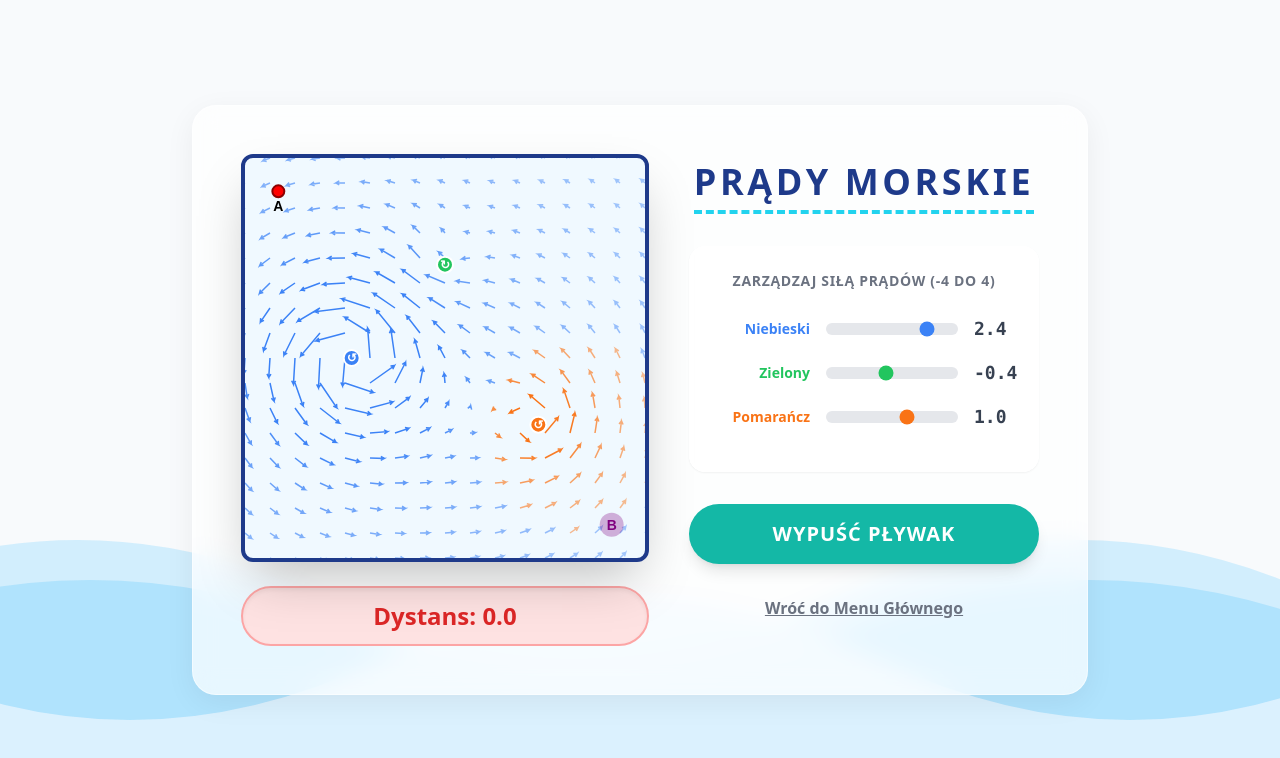
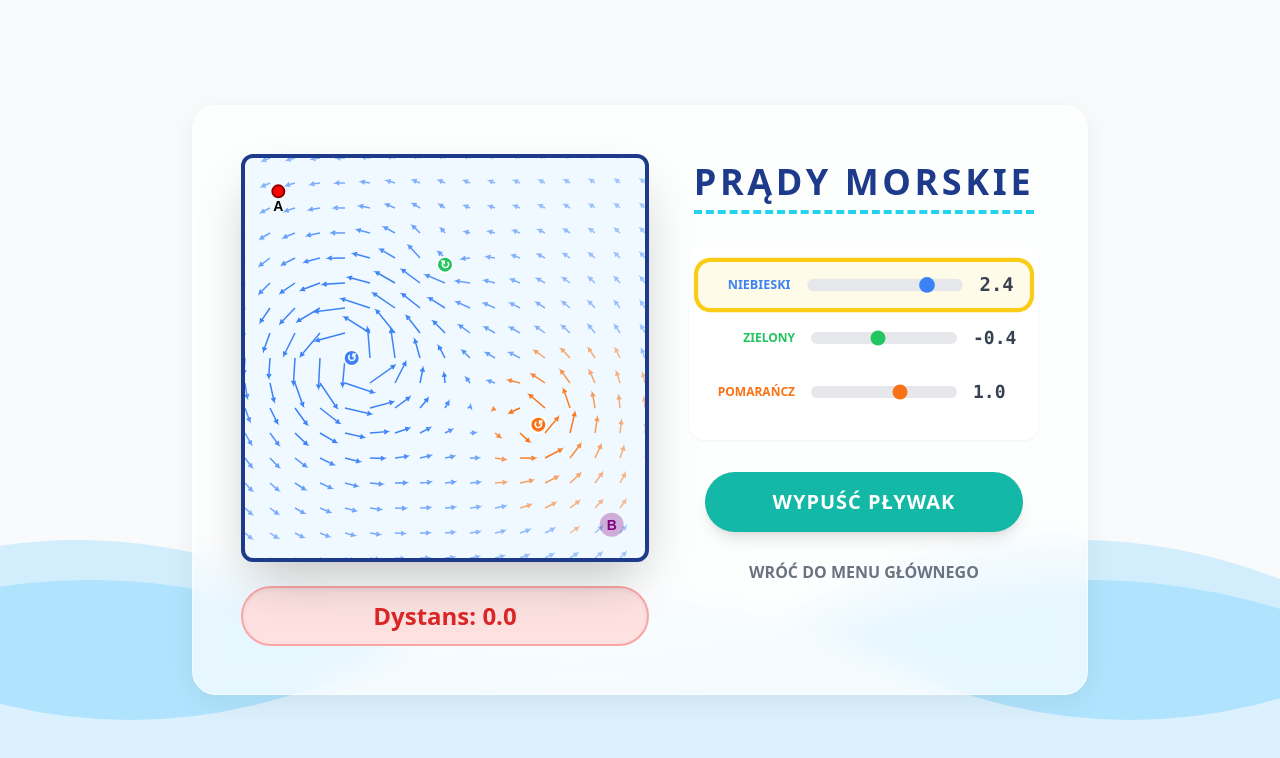
Before and after one commit to Sk1pp3rr/Piknik-Naukowy-gra, a React (Vite) app in the folder morska-przygoda-pro/: page / in a window 1280 px wide. Both pictures are taken after a click on the button "🌀 Wypuść Pływak". Shown: the top 758 px of the page. Built offline with nearby package versions, Linux system fonts and the light colour scheme.

Commit message:
wiry - obsługa kontrolerem

```diff
--- a/morska-przygoda-pro/src/components/wiry.tsx
+++ b/morska-przygoda-pro/src/components/wiry.tsx
@@ -1,6 +1,6 @@
 import { useState, useEffect, useRef } from 'react';
 
-// Stałe fizyczne dla planszy
+// Stałe fizyczne
 const W = 400, H = 400;
 const bounds = 2.9, dt = 0.04, eps = 0.08, targetRadius = 0.18;
 
@@ -8,16 +8,15 @@ type Point = { x: number; y: number };
 type Scenario = { A: Point; B: Point };
 
 const SCENARIOS: Scenario[] = [
-  { A: { x: -2.5, y: -2.0 }, B: { x: 2.3, y: 2.0 } },  // (Lewy dół -> Prawy góra)
-  { A: { x: -2.5, y: 2.5 }, B: { x: 2.5, y: -2.5 } },  // (Lewy góra -> Prawy dół)
-  { A: { x: 0.0, y: -2.6 }, B: { x: 0.0, y: 2.6 } },   // Pionowo przez środek
-  { A: { x: -2.6, y: 0.0 }, B: { x: 2.6, y: 0.0 } },   // Poziomo przez środek
-  { A: { x: 2.5, y: -2.0 }, B: { x: -2.5, y: 2.0 } }   // (Prawy dół -> Lewy góra)
+  { A: { x: -2.5, y: -2.0 }, B: { x: 2.3, y: 2.0 } },
+  { A: { x: -2.5, y: 2.5 }, B: { x: 2.5, y: -2.5 } },
+  { A: { x: 0.0, y: -2.6 }, B: { x: 0.0, y: 2.6 } },
+  { A: { x: -2.6, y: 0.0 }, B: { x: 2.6, y: 0.0 } },
+  { A: { x: 2.5, y: -2.0 }, B: { x: -2.5, y: 2.0 } }
 ];
 
 function randomStrength() {
-  const value = Math.random()*4 * (Math.random() < 0.5 ? -1 : 1);
-  return value;
+  return Math.random()*4 * (Math.random() < 0.5 ? -1 : 1);
 }
 
 type Vortex = { id: number; x: number; y: number; strength: number; colorClass: string; hex: string; name: string };
@@ -44,7 +43,6 @@ export default function Wiry({ goBack, onSaveScore }: { goBack: () => void, onSa
 
   const vorticesRef = useRef(vortices);
 
-  // Zapewnia odświeżenie referencji, żeby Canvas miał zawsze aktualne dane
   useEffect(() => { vorticesRef.current = vortices; }, [vortices]);
   useEffect(() => {
     pointsRef.current = levelPoints;
@@ -57,6 +55,104 @@ export default function Wiry({ goBack, onSaveScore }: { goBack: () => void, onSa
   const [liveDistance, setLiveDistance] = useState(0);
   const [errorMsg, setErrorMsg] = useState<string | null>(null);
 
+  // --- SYSTEM STEROWANIA PADEM ---
+  const [cursorIndex, setCursorIndex] = useState(0);
+
+  // Zabezpieczony stan dla pętli kontrolera
+  const stateRef = useRef({ cursorIndex, isPlaying, isFinished, finalScore });
+  useEffect(() => {
+    stateRef.current = { cursorIndex, isPlaying, isFinished, finalScore };
+  }, [cursorIndex, isPlaying, isFinished, finalScore]);
+
+  // ROZDZIELONE OPÓŹNIENIA DLA KONTROLERA
+  const lastNavTime = useRef(0);
+  const lastSliderTime = useRef(0);
+  const navCooldown = 250;
+  const sliderCooldown = 50;
+
+  useEffect(() => {
+    let loopId: number;
+    let wasAPressed = false;
+    let wasBPressed = false;
+
+    const pollGamepad = () => {
+      const pad = Array.from(navigator.getGamepads()).find(p => p !== null);
+      if (pad) {
+        const now = Date.now();
+        const { cursorIndex, isPlaying, isFinished, finalScore } = stateRef.current;
+
+        const deadzone = 0.4;
+        const up = pad.buttons[12]?.pressed || pad.axes[1] < -deadzone;
+        const down = pad.buttons[13]?.pressed || pad.axes[1] > deadzone;
+        const left = pad.buttons[14]?.pressed || pad.axes[0] < -deadzone;
+        const right = pad.buttons[15]?.pressed || pad.axes[0] > deadzone;
+
+        // NAWIGACJA GÓRA/DÓŁ
+        if (now - lastNavTime.current > navCooldown) {
+          // Różne limity przycisków w zależności od tego, czy wygraliśmy
+          const maxIndex = isFinished ? 2 : (errorMsg ? 0 : 4);
+
+          if (down && cursorIndex < maxIndex) {
+            setCursorIndex(c => c + 1);
+            lastNavTime.current = now;
+          }
+          if (up && cursorIndex > 0) {
+            setCursorIndex(c => c - 1);
+            lastNavTime.current = now;
+          }
+        }
+
+        // ZMIANA WARTOŚCI WIRÓW (Tylko w trakcie gry, dla elementów 0-2)
+        if (!isFinished && !errorMsg && cursorIndex >= 0 && cursorIndex <= 2) {
+          if ((left || right) && (now - lastSliderTime.current > sliderCooldown)) {
+            const change = left ? -0.2 : 0.2;
+            setVortices(prev => prev.map(v => {
+              if (v.id === cursorIndex) {
+                let newVal = v.strength + change;
+                if (newVal > 4) newVal = 4;
+                if (newVal < -4) newVal = -4;
+                return { ...v, strength: parseFloat(newVal.toFixed(1)) };
+              }
+              return v;
+            }));
+            lastSliderTime.current = now;
+          }
+        }
+
+        // KLIKNIĘCIA (Uniwersalne przyciski akcji)
+        const isAPressed = pad.buttons[0]?.pressed;
+        const isBPressed = pad.buttons[1]?.pressed;
+
+        if (isAPressed && !wasAPressed) {
+          if (isFinished) {
+            // EKRAN WYGRANEJ
+            if (cursorIndex === 0) onSaveScore("WIRY", `${finalScore.toFixed(1)} PKT`, finalScore, null);
+            else if (cursorIndex === 1) resetAndRandomize();
+            else if (cursorIndex === 2) goBack();
+          } else if (errorMsg) {
+             // EKRAN PRZEGRANEJ
+             if (cursorIndex === 0) resetAndRandomize();
+          } else {
+             // EKRAN GŁÓWNY (GRA)
+             if (cursorIndex === 3) !isPlaying ? startGame() : resetAndRandomize();
+             else if (cursorIndex === 4) goBack();
+          }
+        }
+
+        if (isBPressed && !wasBPressed) {
+          goBack();
+        }
+
+        wasAPressed = isAPressed;
+        wasBPressed = isBPressed;
+      }
+      loopId = requestAnimationFrame(pollGamepad);
+    };
+
+    pollGamepad();
+    return () => cancelAnimationFrame(loopId);
+  }, [errorMsg]); // <-- Dodano errorMsg do zależności
+
   const toPixX = (x: number) => ((x + 3) / 6) * W;
   const toPixY = (y: number) => H - ((y + 3) / 6) * H;
 
@@ -65,17 +161,13 @@ export default function Wiry({ goBack, onSaveScore }: { goBack: () => void, onSa
     if (!canvas) return;
     const ctx = canvas.getContext('2d');
     if (!ctx) return;
-
-    const { A, B } = pointsRef.current; // Pobieramy aktualne punkty z referencji
-
+    const { A, B } = pointsRef.current;
     ctx.clearRect(0, 0, W, H);
 
-    // STRZAŁKI WEKTOROWE
     const step = 6 / 16;
     for (let gx = -3; gx <= 3; gx += step) {
       for (let gy = -3; gy <= 3; gy += step) {
-        let u = 0, v = 0;
-        let maxMag = -1;
+        let u = 0, v = 0, maxMag = -1;
         let domColor = "rgba(180, 180, 180, 0.2)";
 
         vorticesRef.current.forEach(vt => {
@@ -84,33 +176,21 @@ export default function Wiry({ goBack, onSaveScore }: { goBack: () => void, onSa
           let r2 = dx * dx + dy * dy + eps;
           let cu = -vt.strength * dy / r2;
           let cv = vt.strength * dx / r2;
-
-          u += cu;
-          v += cv;
-
+          u += cu; v += cv;
           let mag = Math.sqrt(cu * cu + cv * cv);
-          if (mag > maxMag) {
-            maxMag = mag;
-            domColor = vt.hex;
-          }
+          if (mag > maxMag) { maxMag = mag; domColor = vt.hex; }
         });
 
         let totalMag = Math.sqrt(u * u + v * v);
         if (totalMag > 0.1) {
             if (totalMag > 3) { u = (u / totalMag) * 3; v = (v / totalMag) * 3; }
-
             const scale = 0.15;
             const px1 = toPixX(gx), py1 = toPixY(gy);
             const px2 = toPixX(gx + u * scale), py2 = toPixY(gy + v * scale);
-
             ctx.strokeStyle = domColor;
             ctx.globalAlpha = Math.min(1, maxMag * 0.5 + 0.2);
             ctx.lineWidth = 1.5;
-
-            ctx.beginPath();
-            ctx.moveTo(px1, py1);
-            ctx.lineTo(px2, py2);
-
+            ctx.beginPath(); ctx.moveTo(px1, py1); ctx.lineTo(px2, py2);
             const angle = Math.atan2(py2 - py1, px2 - px1);
             ctx.lineTo(px2 - 4 * Math.cos(angle - Math.PI / 6), py2 - 4 * Math.sin(angle - Math.PI / 6));
             ctx.moveTo(px2, py2);
@@ -121,45 +201,34 @@ export default function Wiry({ goBack, onSaveScore }: { goBack: () => void, onSa
       }
     }
 
-    // BAZA
     ctx.beginPath(); ctx.arc(toPixX(B.x), toPixY(B.y), targetRadius * (W / 6), 0, Math.PI * 2);
     ctx.fillStyle = "rgba(128, 0, 128, 0.3)"; ctx.fill();
     ctx.fillStyle = "purple"; ctx.font = "bold 14px Arial"; ctx.fillText("B", toPixX(B.x) - 5, toPixY(B.y) + 5);
 
     ctx.beginPath(); ctx.arc(toPixX(A.x), toPixY(A.y), 6, 0, Math.PI * 2);
-    ctx.fillStyle = "black"; ctx.fill();
-    ctx.fillText("A", toPixX(A.x) - 5, toPixY(A.y) + 20);
+    ctx.fillStyle = "black"; ctx.fill(); ctx.fillText("A", toPixX(A.x) - 5, toPixY(A.y) + 20);
 
     vorticesRef.current.forEach(vt => {
       ctx.beginPath(); ctx.arc(toPixX(vt.x), toPixY(vt.y), 8, 0, Math.PI * 2);
       ctx.fillStyle = vt.hex; ctx.fill();
       ctx.strokeStyle = "white"; ctx.lineWidth = 2; ctx.stroke();
-
       ctx.fillStyle = "white"; ctx.font = "bold 12px Arial";
       let symbol = vt.strength > 0 ? '↺' : (vt.strength < 0 ? '↻' : 'x');
       ctx.fillText(symbol, toPixX(vt.x) - 5, toPixY(vt.y) + 4);
     });
 
-    // TRASA
     const { particle, traj } = gameRef.current;
-
     if (traj.length > 1) {
-      ctx.beginPath();
-      ctx.moveTo(toPixX(traj[0].x), toPixY(traj[0].y));
-      for (let i = 1; i < traj.length; i++) {
-        ctx.lineTo(toPixX(traj[i].x), toPixY(traj[i].y));
-      }
+      ctx.beginPath(); ctx.moveTo(toPixX(traj[0].x), toPixY(traj[0].y));
+      for (let i = 1; i < traj.length; i++) ctx.lineTo(toPixX(traj[i].x), toPixY(traj[i].y));
       ctx.strokeStyle = "red"; ctx.lineWidth = 2; ctx.stroke();
     }
-
     ctx.beginPath(); ctx.arc(toPixX(particle.x), toPixY(particle.y), 6, 0, Math.PI * 2);
-    ctx.fillStyle = "red"; ctx.fill();
-    ctx.strokeStyle = "darkred"; ctx.stroke();
+    ctx.fillStyle = "red"; ctx.fill(); ctx.strokeStyle = "darkred"; ctx.stroke();
   };
 
   const animate = () => {
     if (!gameRef.current.isRunning) return;
-
     const { B } = pointsRef.current;
     let p = gameRef.current.particle;
     let u = 0, v = 0;
@@ -172,20 +241,16 @@ export default function Wiry({ goBack, onSaveScore }: { goBack: () => void, onSa
       v += vt.strength * dx / r2;
     });
 
-    let nx = p.x + u * dt;
-    let ny = p.y + v * dt;
-
+    let nx = p.x + u * dt; let ny = p.y + v * dt;
     if (Math.abs(nx) > bounds) nx = Math.sign(nx) * bounds;
     if (Math.abs(ny) > bounds) ny = Math.sign(ny) * bounds;
 
     const distStep = Math.sqrt(Math.pow(nx - p.x, 2) + Math.pow(ny - p.y, 2));
     gameRef.current.pathLength += distStep;
-
     gameRef.current.particle = { x: nx, y: ny };
     gameRef.current.traj.push({ x: nx, y: ny });
 
     draw();
-
     setLiveDistance(gameRef.current.pathLength);
 
     const distToB = Math.sqrt(Math.pow(nx - B.x, 2) + Math.pow(ny - B.y, 2));
@@ -193,91 +258,97 @@ export default function Wiry({ goBack, onSaveScore }: { goBack: () => void, onSa
       gameRef.current.isRunning = false;
       setIsPlaying(false);
       setFinalScore(gameRef.current.pathLength);
+      setCursorIndex(0); // Resetujemy pozycję gamepada po wygranej
       setIsFinished(true);
       return;
     }
-
-    if (gameRef.current.pathLength > 500) {
+    if (gameRef.current.pathLength > 150) {
         gameRef.current.isRunning = false;
         setIsPlaying(false);
-        setErrorMsg("Pływak zgubił się w wielkim oceanie! Ustaw odpowiednio siły prądów morskich i spróbuj wytyczyć krótszą trasę.");
+        setCursorIndex(0); // Resetujemy pozycję gamepada po przegranej
+        setErrorMsg("Pływak zgubił się w wielkim oceanie!");
         return;
     }
-
     animRef.current = requestAnimationFrame(animate);
   };
 
   useEffect(() => {
-    if (!isPlaying && !isFinished) {
-      setTimeout(() => draw(), 10);
-    }
+    if (!isPlaying && !isFinished) setTimeout(() => draw(), 10);
   }, [vortices, isPlaying, isFinished]);
 
   const startGame = () => {
-    setErrorMsg(null);
-    setLiveDistance(0);
-    gameRef.current = {
-      particle: { x: pointsRef.current.A.x, y: pointsRef.current.A.y },
-      traj: [],
-      pathLength: 0,
-      isRunning: true
-    };
-    setIsFinished(false);
-    setIsPlaying(true);
+    setErrorMsg(null); setLiveDistance(0);
+    gameRef.current = { particle: { x: pointsRef.current.A.x, y: pointsRef.current.A.y }, traj: [], pathLength: 0, isRunning: true };
+    setIsFinished(false); setIsPlaying(true);
     if (animRef.current) cancelAnimationFrame(animRef.current);
     animRef.current = requestAnimationFrame(animate);
   };
 
   const resetAndRandomize = () => {
     const newPoints = SCENARIOS[Math.floor(Math.random() * SCENARIOS.length)];
-    setLevelPoints(newPoints); // To uruchomi useEffect i narysuje nową planszę
-
-    setErrorMsg(null);
-    setLiveDistance(0);
+    setLevelPoints(newPoints);
+    setErrorMsg(null); setLiveDistance(0);
     gameRef.current.isRunning = false;
     if (animRef.current) cancelAnimationFrame(animRef.current);
     gameRef.current.particle = { x: newPoints.A.x, y: newPoints.A.y };
-    gameRef.current.traj = [];
-    gameRef.current.pathLength = 0;
-    setIsPlaying(false);
-    setIsFinished(false);
+    gameRef.current.traj = []; gameRef.current.pathLength = 0;
+    setIsPlaying(false); setIsFinished(false);
+    setCursorIndex(0); // Reset na 1szy przycisk po nowej planszy
   };
 
-  const handleSliderChange = (id: number, val: number) => {
-    setVortices(prev => prev.map(v => v.id === id ? { ...v, strength: val } : v));
-  };
 
-  // EKRAN WYGRANEJ
+  // ================= EKRAN WYGRANEJ =================
   if (isFinished) {
     return (
-      <div className="flex flex-col items-center gap-4 p-8 w-full">
+      <div className="flex flex-col items-center gap-4 p-8 w-full max-w-md mx-auto animate-fadeIn">
         <h2 className="text-4xl text-blue-900 font-bold mb-2">Cel Osiągnięty!</h2>
-        <div className="bg-white/80 backdrop-blur-sm p-6 rounded-2xl shadow-inner text-center w-full max-w-sm mb-4 border border-white">
+
+        <div className="bg-white/80 backdrop-blur-sm p-6 rounded-2xl shadow-inner text-center w-full mb-4 border border-white">
           <p className="text-lg text-gray-500 mb-1">Długość przebytej trasy:</p>
           <p className="text-4xl text-red-500 font-bold mb-2">{finalScore.toFixed(1)} PKT</p>
-          <p className="text-sm text-gray-400">(Im mniej punktów, tym krótsza i lepsza trasa!)</p>
+          <p className="text-sm text-gray-400">(Im mniej punktów, tym krótsza trasa!)</p>
         </div>
-        <button onClick={() => onSaveScore("WIRY", `${finalScore.toFixed(1)} PKT`, finalScore, null)} className="bg-yellow-400 hover:bg-yellow-300 text-blue-900 border-4 border-blue-900 font-extrabold py-3 px-8 rounded-full shadow-lg transition text-xl mb-2 hover:-translate-y-1">
+
+        {/* PRZYCISK 0 */}
+        <button
+          onMouseEnter={() => setCursorIndex(0)}
+          onClick={() => onSaveScore("WIRY", `${finalScore.toFixed(1)} PKT`, finalScore, null)}
+          className={`w-full bg-yellow-400 text-blue-900 font-extrabold py-4 px-8 rounded-full shadow-lg transition-all text-xl uppercase tracking-wider
+            ${cursorIndex === 0 ? 'ring-4 ring-blue-500 scale-105' : 'hover:bg-yellow-300'}`}
+        >
           Zapisz Wynik
         </button>
-        <button onClick={resetAndRandomize} className="bg-cyan-600 hover:bg-cyan-500 text-white font-bold py-2 px-6 rounded-full transition">
+
+        {/* PRZYCISK 1 */}
+        <button
+          onMouseEnter={() => setCursorIndex(1)}
+          onClick={resetAndRandomize}
+          className={`w-full bg-cyan-600 text-white font-bold py-3 px-8 rounded-full transition-all uppercase
+            ${cursorIndex === 1 ? 'ring-4 ring-yellow-400 scale-105 bg-cyan-500' : 'hover:bg-cyan-500'}`}
+        >
           Zagraj na nowej trasie
         </button>
-        <button onClick={goBack} className="mt-4 text-gray-500 hover:text-gray-700 font-bold underline">
+
+        {/* PRZYCISK 2 */}
+        <button
+          onMouseEnter={() => setCursorIndex(2)}
+          onClick={goBack}
+          className={`w-full font-bold py-3 px-8 rounded-full transition-all uppercase mt-2
+            ${cursorIndex === 2 ? 'ring-4 ring-yellow-400 scale-105 bg-gray-200 text-gray-800' : 'text-gray-500 hover:bg-gray-100'}`}
+        >
           Wróć do Menu
         </button>
       </div>
     );
   }
 
-  // DWUKOLUMNOWY UKŁAD
+  // ================= EKRAN GŁÓWNY GIERKI =================
   return (
     <div className="flex flex-col md:flex-row items-center md:items-start justify-center gap-10 w-full max-w-5xl mx-auto">
 
-      {/* LEWA KOLUMNA: Plansza i Dystans */}
+      {/* LEWA KOLUMNA: Plansza */}
       <div className="flex flex-col items-center flex-shrink-0">
         <h2 className="text-3xl text-blue-900 font-bold mb-4 uppercase tracking-wider block md:hidden">Prądy Morskie</h2>
-
         <div className="bg-sky-50 border-4 border-blue-900 rounded-xl overflow-hidden shadow-2xl relative">
           <canvas ref={canvasRef} width={W} height={H} className="block" />
 
@@ -286,51 +357,68 @@ export default function Wiry({ goBack, onSaveScore }: { goBack: () => void, onSa
               <span className="text-5xl mb-4">⚠️</span>
               <h3 className="text-2xl font-bold text-white mb-2">Misja Nieudana</h3>
               <p className="text-red-100 mb-6 text-sm px-4">{errorMsg}</p>
-              <button onClick={resetAndRandomize} className="bg-white text-red-900 font-bold py-3 px-8 rounded-full shadow-lg hover:bg-gray-200 transition transform hover:scale-105">
+              <button
+                onMouseEnter={() => setCursorIndex(0)}
+                onClick={resetAndRandomize}
+                className={`bg-white text-red-900 font-bold py-3 px-8 rounded-full shadow-lg transition-transform ${cursorIndex === 0 ? 'ring-4 ring-yellow-400 scale-110' : 'hover:bg-gray-200'}`}
+              >
                 Spróbuj od nowa
               </button>
             </div>
           )}
         </div>
-
         <div className="mt-6 bg-red-100 text-red-600 font-black py-3 px-8 rounded-full border-2 border-red-300 shadow-inner text-2xl w-full text-center">
           Dystans: {liveDistance.toFixed(1)}
         </div>
       </div>
 
-      {/* PRAWA KOLUMNA: Sterowanie i Przyciski */}
+      {/* PRAWA KOLUMNA: Interfejs i Focus System */}
       <div className="flex flex-col items-center w-full max-w-sm pt-2">
         <h2 className="text-4xl text-blue-900 font-black mb-8 uppercase tracking-widest hidden md:block text-center border-b-4 border-dashed border-cyan-400 pb-2">Prądy Morskie</h2>
 
-        <div className="bg-white/80 backdrop-blur-sm p-6 rounded-2xl shadow-sm border border-white w-full mb-8">
-          <h3 className="text-center font-bold text-gray-500 mb-6 text-sm uppercase tracking-wider">Zarządzaj siłą prądów (-4 do 4)</h3>
-          {vortices.map(vt => (
-            <div key={vt.id} className="flex items-center gap-4 mb-4">
-              <span className={`font-bold w-24 text-right text-sm ${vt.colorClass}`}>{vt.name}</span>
+        <div className="bg-white/80 backdrop-blur-sm p-4 rounded-2xl shadow-sm border border-white w-full mb-8">
+          {vortices.map((vt, idx) => (
+            <div
+              key={vt.id}
+              onMouseEnter={() => setCursorIndex(idx)}
+              className={`flex items-center gap-4 mb-2 p-2 rounded-xl transition-all duration-200 cursor-pointer ${
+                cursorIndex === idx ? 'ring-4 ring-yellow-400 bg-yellow-50 scale-105' : 'border border-transparent'
+              }`}
+            >
+              <span className={`font-bold w-20 text-right text-xs uppercase ${vt.colorClass}`}>{vt.name}</span>
               <input
                 type="range"
                 min="-4" max="4" step="0.1"
                 value={vt.strength}
-                onChange={(e) => handleSliderChange(vt.id, parseFloat(e.target.value))}
-                className={`flex-1 h-3 rounded-lg appearance-none bg-gray-200 outline-none cursor-pointer ${vt.colorClass}`}
+                onChange={(e) => {
+                  setCursorIndex(idx);
+                  const val = parseFloat(e.target.value);
+                  setVortices(prev => prev.map(v => v.id === vt.id ? { ...v, strength: val } : v));
+                }}
+                className={`flex-1 h-3 rounded-lg appearance-none bg-gray-200 cursor-pointer ${vt.colorClass}`}
               />
               <span className="font-mono font-black w-10 text-left text-gray-700 text-lg">{vt.strength.toFixed(1)}</span>
             </div>
           ))}
         </div>
 
-        <div className="flex flex-col gap-4 w-full">
-          {!isPlaying ? (
-            <button onClick={startGame} className="bg-teal-500 hover:bg-teal-400 text-white font-black py-4 px-8 rounded-full shadow-lg transform transition hover:scale-105 text-xl uppercase tracking-wider">
-              Wypuść Pływak
-            </button>
-          ) : (
-            <button onClick={resetAndRandomize} className="bg-red-500 hover:bg-red-400 text-white font-bold py-4 px-8 rounded-full shadow-lg transition text-xl">
-              Zatrzymaj i Zmień Trasę
-            </button>
-          )}
+        <div className="flex flex-col gap-4 w-full px-4">
+          <button
+            onMouseEnter={() => setCursorIndex(3)}
+            onClick={() => { setCursorIndex(3); if(!isPlaying) startGame(); else resetAndRandomize(); }}
+            className={`font-black py-4 px-8 rounded-full shadow-lg transform transition text-xl uppercase tracking-wider
+              ${cursorIndex === 3 ? 'ring-4 ring-yellow-400 scale-110 bg-teal-400 text-white' : 'bg-teal-500 text-white hover:bg-teal-400'}
+              ${isPlaying ? 'bg-red-500 hover:bg-red-400' : ''}`}
+          >
+            {isPlaying ? 'Zatrzymaj i Zmień' : 'Wypuść Pływak'}
+          </button>
 
-          <button onClick={goBack} className="mt-4 text-gray-500 hover:text-gray-800 font-bold underline transition-colors">
+          <button
+            onMouseEnter={() => setCursorIndex(4)}
+            onClick={() => { setCursorIndex(4); goBack(); }}
+            className={`font-bold py-3 px-8 rounded-full transition-all uppercase
+              ${cursorIndex === 4 ? 'ring-4 ring-yellow-400 bg-gray-200 text-gray-800 scale-105' : 'text-gray-500 hover:bg-gray-100'}`}
+          >
             Wróć do Menu Głównego
           </button>
         </div>
--- a/morska-przygoda-pro/src/index.css
+++ b/morska-przygoda-pro/src/index.css
@@ -71,3 +71,8 @@
 .no-scrollbar::-webkit-scrollbar {
   display: none;
 }
+
+/* Wyłączenie domyślnych ramek przeglądarki dla przycisków i inputów */
+button:focus, input:focus {
+  outline: none !important;
+}
```
